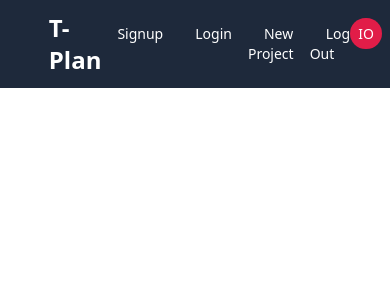
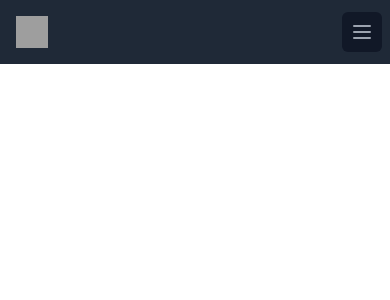
Before and after one commit to O-tega/React-mini-Dashboard, a React (Create React App) app: page / in a window 390 px wide. Shown: the top 300 px of the page. Built offline with nearby package versions, Linux system fonts and the light colour scheme; grey boxes are pictures that could not be loaded.

Commit message:
updated navbar component to be mobile responsive

```diff
--- a/package.json
+++ b/package.json
@@ -5,6 +5,7 @@
   "dependencies": {
     "@emotion/react": "^11.10.4",
     "@emotion/styled": "^11.10.4",
+    "@headlessui/react": "^1.7.3",
     "@mui/icons-material": "^5.10.6",
     "@mui/material": "^5.10.8",
     "@testing-library/jest-dom": "^5.16.5",
--- a/src/components/layouts/Navbar.js
+++ b/src/components/layouts/Navbar.js
@@ -1,24 +1,107 @@
-import React from 'react'
+import React, { useState } from "react";
 import { Link } from 'react-router-dom'
-import SignedInLinks from './SignedInLinks'
-import SignedOutLinks from './SignedOutLinks'
+import SignedInLinks from "./SignedInLinks";
+import SignedOutLinks from './SignedOutLinks';
+import { Transition } from "@headlessui/react";
 
 
-const Navbar = ()=>{
-    return (
-        <nav className='w-full bg-slate-800'>
-            <div className='flex justify-center'>
-                <div className='w-3/4 flex justify-between items-center py-3 text-white'>
-                    <Link to='/' className='font-bold text-2xl'>T-Plan</Link>
-                    <div className='flex'>
-                        <SignedOutLinks/>
-                        <SignedInLinks/>
-                    </div>
-                </div>
-            </div>
+function Navbar() {
+	const [isOpen, setIsOpen] =
+		useState(false);
+	return (
+		<div>
+			<nav className='bg-gray-800'>
+				<div className='max-w-7xl mx-auto px-4 sm:px-6 lg:px-8'>
+					<div className='flex items-center h-16'>
+						<div className='flex items-center w-full justify-between'>
+							<div className='flex-shrink-0'>
+                                <Link to ='/'>
+								<img
+									className='h-8 w-8'
+									src='https://tailwindui.com/img/logos/workflow-mark-indigo-500.svg'
+									alt='Workflow'
+								/>
+                                </Link>
+							</div>
+							<div className='hidden md:block'>
+								<div className='ml-10 flex space-x-4'>
+									<SignedOutLinks />
+									<SignedInLinks />
+								</div>
+							</div>
+						</div>
+						<div className='-mr-2 flex md:hidden'>
+							<button
+								onClick={() =>
+									setIsOpen(!isOpen)
+								}
+								type='button'
+								className='bg-gray-900 inline-flex items-center justify-center p-2 rounded-md text-gray-400 hover:text-white hover:bg-gray-800 focus:outline-none focus:ring-2 focus:ring-offset-2 focus:ring-offset-gray-800 focus:ring-white'
+								aria-controls='mobile-menu'
+								aria-expanded='false'>
+								<span className='sr-only'>
+									Open main menu
+								</span>
+								{!isOpen ? (
+									<svg
+										className='block h-6 w-6'
+										xmlns='http://www.w3.org/2000/svg'
+										fill='none'
+										viewBox='0 0 24 24'
+										stroke='currentColor'
+										aria-hidden='true'>
+										<path
+											strokeLinecap='round'
+											strokeLinejoin='round'
+											strokeWidth='2'
+											d='M4 6h16M4 12h16M4 18h16'
+										/>
+									</svg>
+								) : (
+									<svg
+										className='block h-6 w-6'
+										xmlns='http://www.w3.org/2000/svg'
+										fill='none'
+										viewBox='0 0 24 24'
+										stroke='currentColor'
+										aria-hidden='true'>
+										<path
+											strokeLinecap='round'
+											strokeLinejoin='round'
+											strokeWidth='2'
+											d='M6 18L18 6M6 6l12 12'
+										/>
+									</svg>
+								)}
+							</button>
+						</div>
+					</div>
+				</div>
 
-        </nav>
-    )
+				<Transition
+					show={isOpen}
+					enter='transition ease-out duration-100 transform'
+					enterFrom='opacity-0 scale-95'
+					enterTo='opacity-100 scale-100'
+					leave='transition ease-in duration-75 transform'
+					leaveFrom='opacity-100 scale-100'
+					leaveTo='opacity-0 scale-95'>
+					{(ref) => (
+						<div
+							className='md:hidden'
+							id='mobile-menu'>
+							<div
+								ref={ref}
+								className='px-2 pt-2 pb-3 space-y-1 sm:px-3'>
+								<SignedOutLinks />
+								<SignedInLinks />
+							</div>
+						</div>
+					)}
+				</Transition>
+			</nav>
+		</div>
+	);
 }
 
-export default Navbar
+export default Navbar;
--- a/src/components/layouts/SignedInLinks.js
+++ b/src/components/layouts/SignedInLinks.js
@@ -2,12 +2,13 @@ import React from 'react'
 import { NavLink } from 'react-router-dom'
 
 const SignedInLinks =()=>{
+
     return(
         <div>
-            <ul className='text-white text-sm flex'>
-                <li><NavLink to='#' className='sil'>New Project</NavLink></li>
-                <li><NavLink to='#' className='sil'>Log Out</NavLink></li>
-                <li><NavLink to='#' className='sil rounded-full bg-rose-600 font-medium hover:bg-rose-700 py-1.5 px-2'>IO</NavLink></li>
+            <ul className='text-white text-sm md:flex'>
+                <li className='sil'><NavLink to='#' >New Project</NavLink></li>
+                <li className='sil mr-4'><NavLink to='#' >Log Out</NavLink></li>
+                <li className='mt-2 absolute top-2 right-2 md:mt-3'><NavLink to='#' className=' rounded-full bg-rose-600 font-medium hover:bg-rose-700 py-1.5 px-2 '>IO</NavLink></li>
             </ul>
         </div>
     )
--- a/src/components/layouts/SignedOutLinks.js
+++ b/src/components/layouts/SignedOutLinks.js
@@ -4,9 +4,9 @@ import { NavLink } from 'react-router-dom'
 const SignedOutLinks =()=>{
     return(
         <div>
-            <ul className='text-white text-sm flex'>
-                <li><NavLink to='#' className='sil'>Signup</NavLink></li>
-                <li><NavLink to='#' className='sil'>Login</NavLink></li>
+            <ul className='text-white text-sm md:flex'>
+                <li className='sil'><NavLink to='#' >Signup</NavLink></li>
+                <li className='sil'><NavLink to='#' >Login</NavLink></li>
             </ul>
         </div>
     )
--- a/src/index.css
+++ b/src/index.css
@@ -5,6 +5,6 @@
 
 @layer components{
     .sil{
-        @apply px-4
+        @apply px-4 hover:rounded-md hover:bg-gray-700 py-1
     }
 }
```
Also changed, not shown: 1 other file (tests, documents, lock files or other folders).
